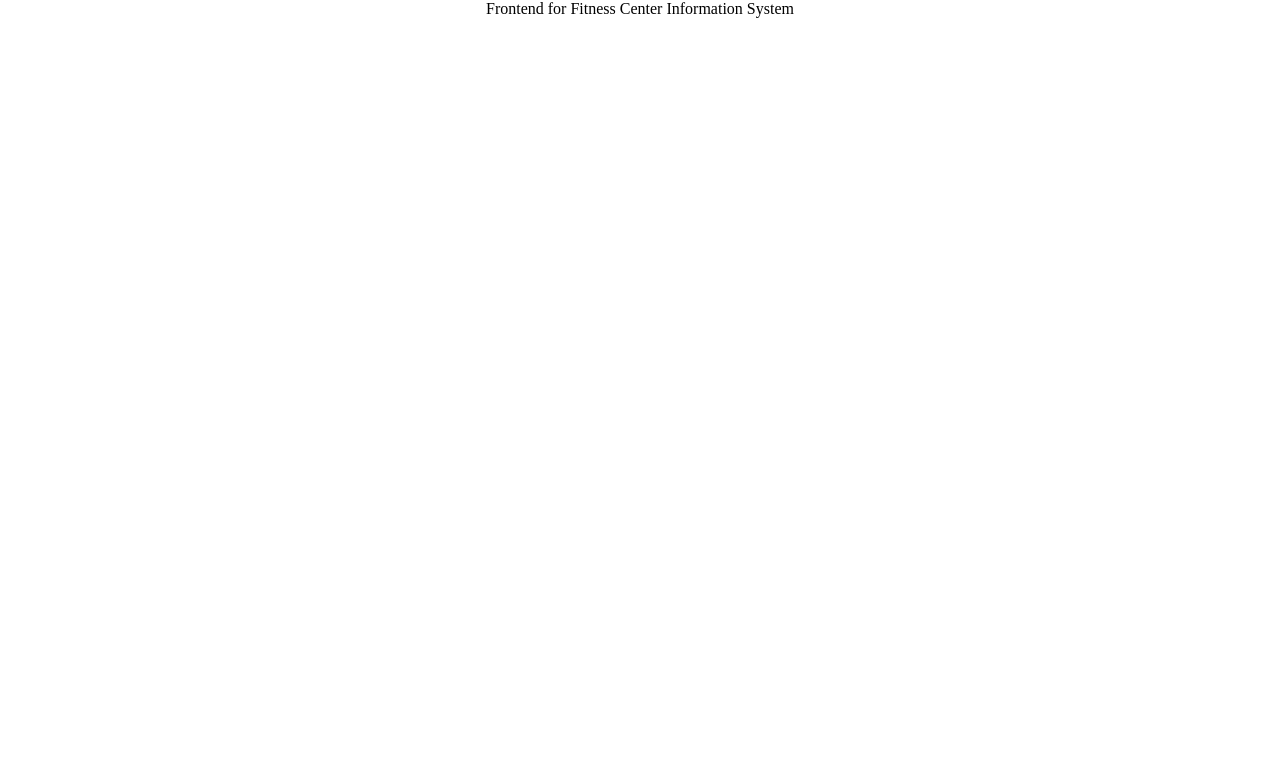
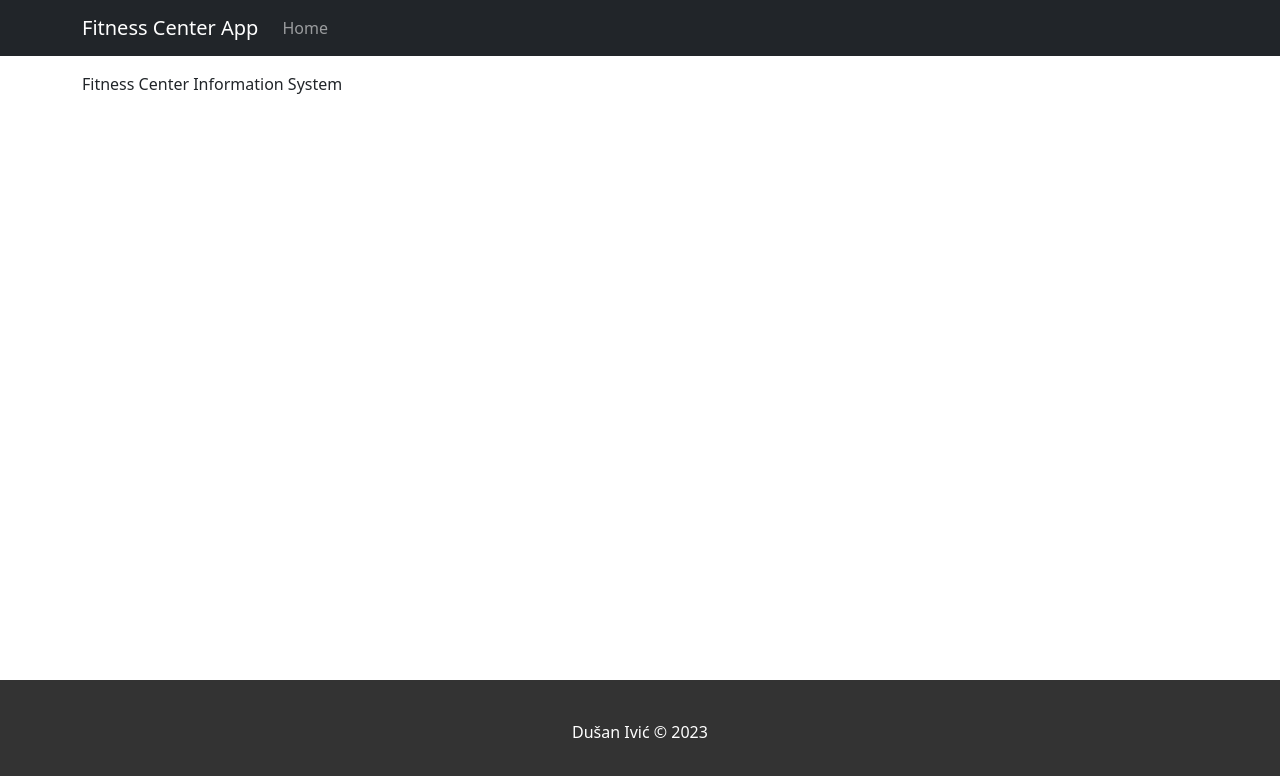
Before and after one commit to Dusan-Ivic/fitness-center-app, a React (Create React App) app in the folder frontend/: page / in a window 1280 px wide. Shown: the top 776 px of the page. Built offline with nearby package versions, Linux system fonts and the light colour scheme.

Commit message:
Add basic layout with navbar and footer

```diff
--- a/frontend/package.json
+++ b/frontend/package.json
@@ -4,8 +4,11 @@
   "private": true,
   "proxy": "http://localhost:5000",
   "dependencies": {
+    "bootstrap": "^5.2.3",
     "react": "^18.2.0",
+    "react-bootstrap": "^2.7.0",
     "react-dom": "^18.2.0",
+    "react-router-dom": "^6.8.0",
     "react-scripts": "5.0.1"
   },
   "scripts": {
--- a/frontend/src/App.jsx
+++ b/frontend/src/App.jsx
@@ -1,8 +1,23 @@
 import "./App.css";
+import { BrowserRouter as Router, Routes, Route } from "react-router-dom";
+import Container from "react-bootstrap/Container";
+import Header from "./components/Header";
+import Footer from "./components/Footer";
+import Home from "./pages/Home";
 
 function App() {
   return (
-    <div className="App">Frontend for Fitness Center Information System</div>
+    <>
+      <Router>
+        <Header />
+        <Container className="mt-3">
+          <Routes>
+            <Route exact path="/" element={<Home />} />
+          </Routes>
+        </Container>
+        <Footer />
+      </Router>
+    </>
   );
 }
 
--- /dev/null
+++ b/frontend/src/assets/styles/Footer.css
@@ -0,0 +1,15 @@
+.footer {
+  background-color: #333;
+  color: #fff;
+  position: fixed;
+  left: 0;
+  bottom: 0;
+  width: 100%;
+  padding: 40px;
+  text-align: center;
+}
+
+.author {
+  color: #fff;
+  font-weight: 400;
+}
--- /dev/null
+++ b/frontend/src/components/Footer.jsx
@@ -0,0 +1,17 @@
+import React from "react";
+import "../assets/styles/Footer.css";
+
+const Footer = () => {
+  return (
+    <footer className="footer">
+      <p>
+        <a className="author" href="https://github.com/Dusan-Ivic/">
+          Dušan Ivić
+        </a>{" "}
+        &copy; 2023
+      </p>
+    </footer>
+  );
+};
+
+export default Footer;
--- /dev/null
+++ b/frontend/src/components/Header.jsx
@@ -0,0 +1,27 @@
+import React from "react";
+import Container from "react-bootstrap/Container";
+import Nav from "react-bootstrap/Nav";
+import Navbar from "react-bootstrap/Navbar";
+import { Link } from "react-router-dom";
+
+const Header = () => {
+  return (
+    <Navbar bg="dark" variant="dark" expand="md">
+      <Container>
+        <Navbar.Brand as={Link} to="/">
+          Fitness Center App
+        </Navbar.Brand>
+        <Navbar.Toggle aria-controls="basic-navbar-nav" />
+        <Navbar.Collapse id="basic-navbar-nav">
+          <Nav className="me-auto">
+            <Nav.Link as={Link} to="/">
+              Home
+            </Nav.Link>
+          </Nav>
+        </Navbar.Collapse>
+      </Container>
+    </Navbar>
+  );
+};
+
+export default Header;
--- a/frontend/src/index.css
+++ b/frontend/src/index.css
@@ -3,3 +3,7 @@
   margin: 0;
   padding: 0;
 }
+
+a {
+  text-decoration: none;
+}
--- a/frontend/src/index.js
+++ b/frontend/src/index.js
@@ -1,5 +1,6 @@
 import React from "react";
 import ReactDOM from "react-dom/client";
+import "bootstrap/dist/css/bootstrap.css";
 import "./index.css";
 import App from "./App";
 
--- /dev/null
+++ b/frontend/src/pages/Home.jsx
@@ -0,0 +1,7 @@
+import React from "react";
+
+const Home = () => {
+  return <div>Fitness Center Information System</div>;
+};
+
+export default Home;
```
Also changed, not shown: 1 other file (tests, documents, lock files or other folders).
